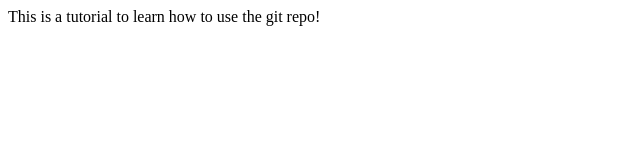
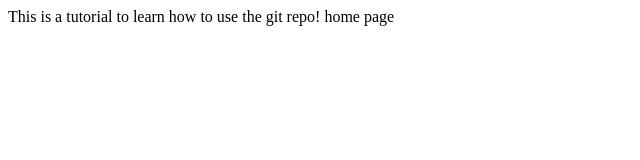
Before and after one commit to kafski7/myappsample, a plain HTML site: page index.html in a window 1280 px wide. Shown: the full height of the page, 0-640 px from the left. Drawn offline with Linux system fonts and the light colour scheme.

```diff
--- a/index.html
+++ b/index.html
@@ -6,5 +6,6 @@
     </head>
     <body>
         This is a tutorial to learn how to use the git repo!
+        home page
     </body>
 </html>
```
